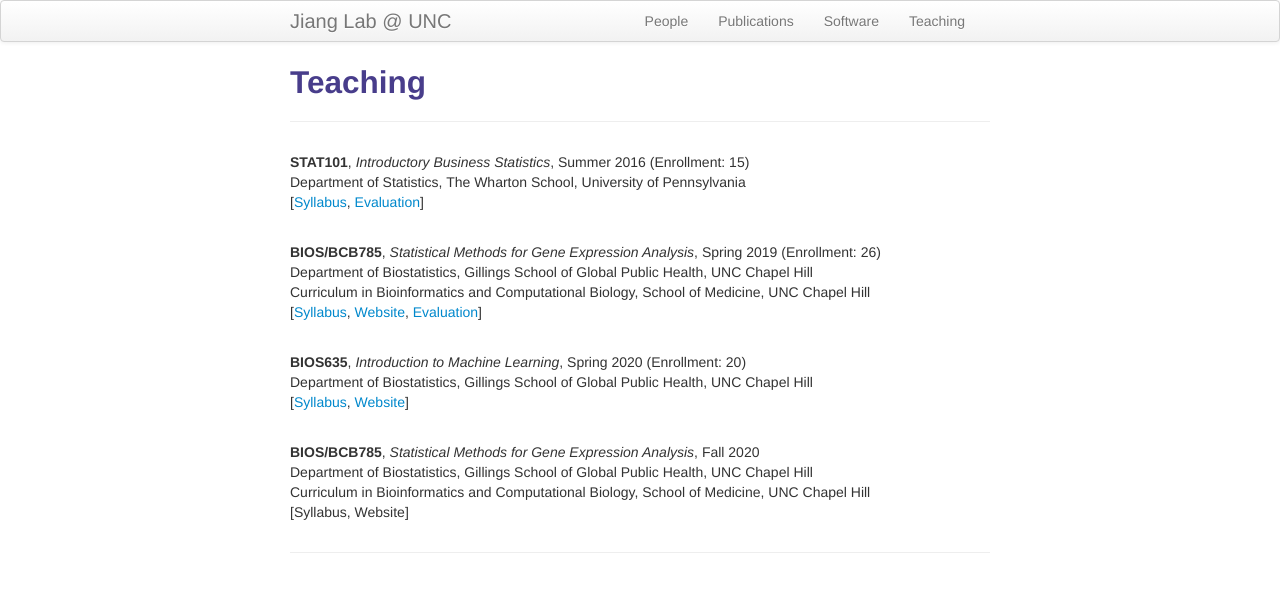
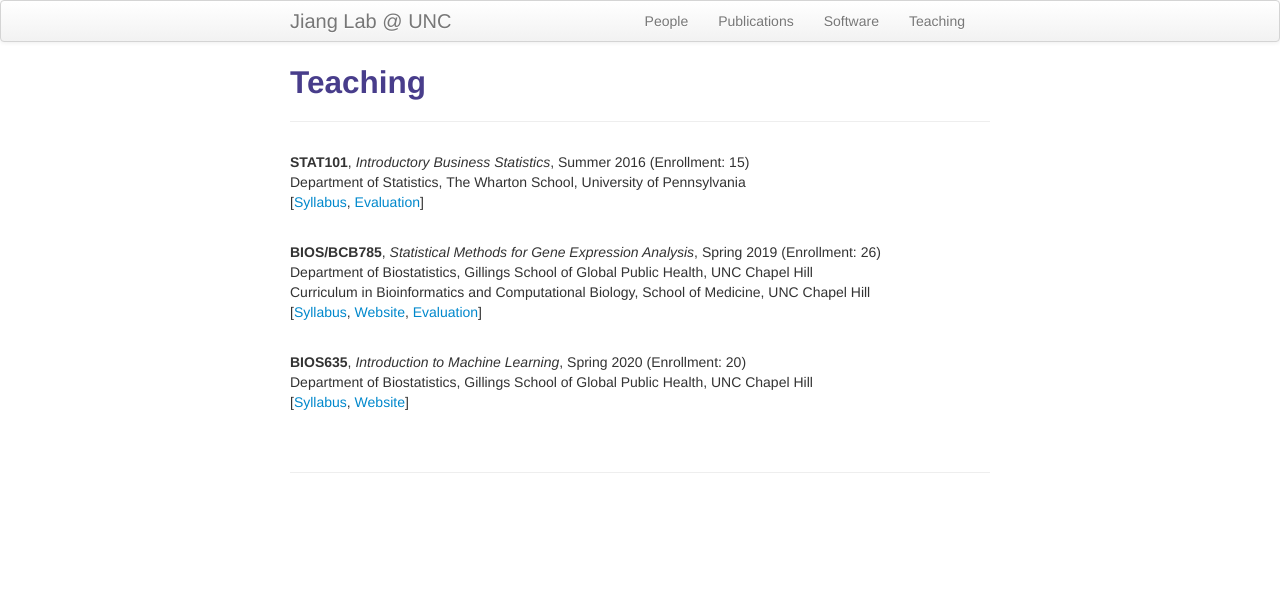
Before and after one commit to yuchaojiang/yuchaojiang.github.io, a Jekyll site: the page built from pages/teaching.md, in a window 1280 px wide. Shown: the top 592 px of the page. Built offline with Jekyll 4.4.1, drawn with Linux system fonts in a browser that asks for light colours.

Commit message:
Update teaching.md

```diff
--- a/pages/teaching.md
+++ b/pages/teaching.md
@@ -26,10 +26,3 @@ Department of Biostatistics, Gillings School of Global Public Health, UNC Chapel
 [<a href="https://www.dropbox.com/s/o7bu8kg1lcv74tc/BIOS%20635_Intro%20Machine%20Learning_Syllabus_v1.pdf?dl=0" title="Syllabus BIOS635">Syllabus</a>, <a href="https://github.com/yuchaojiang/BIOS635/" title="Course Website">Website</a>]
 </div>
 <br/>
-<div class="cv">
-  <b>BIOS/BCB785</b>, <i>Statistical Methods for Gene Expression Analysis</i>, Fall 2020 <br/>
-Department of Biostatistics, Gillings School of Global Public Health, UNC Chapel Hill <br/>
-Curriculum in Bioinformatics and Computational Biology, School of Medicine, UNC Chapel Hill
-<br/>
-[Syllabus, Website]
-</div>
```
